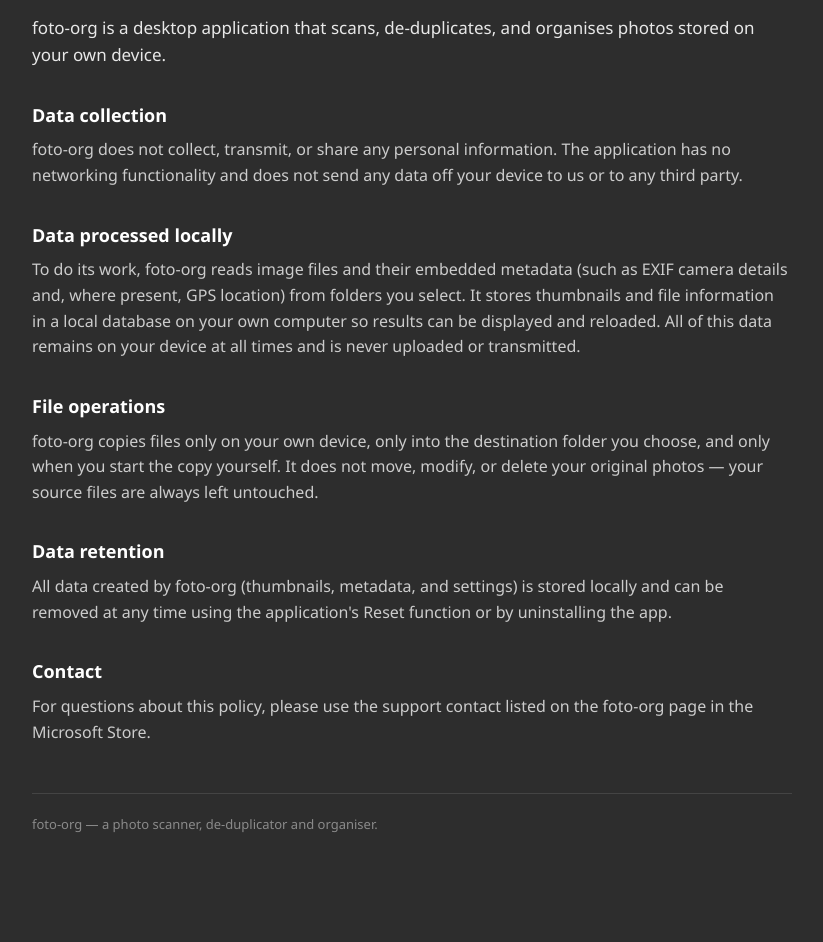
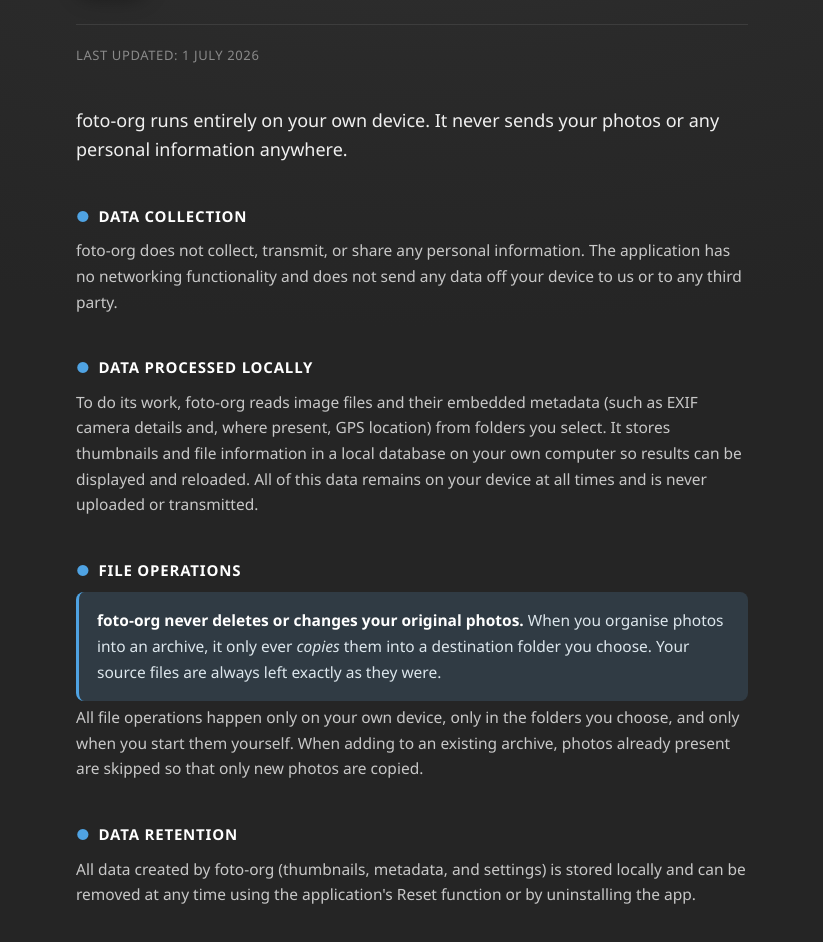
Before and after one commit to leocadle/foto-org-public, a plain HTML site: page privacy.html in a window 1280 px wide. Shown: the part 137-1079 px from the top of the page, without its empty margins (228-1051 px from the left). Before the commit the page ends 1052 px from the top, so only its background shows below. Drawn offline with Linux system fonts and the light colour scheme.

Commit message:
Add files via upload

```diff
--- a/privacy.html
+++ b/privacy.html
@@ -8,109 +8,192 @@
         :root {
             color-scheme: dark;
         }
+        * { box-sizing: border-box; }
         body {
             margin: 0;
             padding: 0;
-            background: #2D2D2D;
+            background:
+                radial-gradient(1200px 600px at 50% -10%, #343434 0%, #2A2A2A 55%, #252525 100%);
             color: #E8E8E8;
             font-family: "Segoe UI", system-ui, -apple-system, sans-serif;
-            line-height: 1.6;
+            line-height: 1.65;
+            -webkit-font-smoothing: antialiased;
         }
         .wrap {
-            max-width: 760px;
+            max-width: 720px;
             margin: 0 auto;
-            padding: 48px 24px 80px;
+            padding: 56px 24px 96px;
         }
-        h1 {
-            font-size: 28px;
-            font-weight: 600;
+
+        /* Header */
+        .header {
+            display: flex;
+            align-items: center;
+            gap: 18px;
+            padding-bottom: 28px;
+            border-bottom: 1px solid #3D3D3D;
+            margin-bottom: 8px;
+        }
+        .badge {
+            flex: 0 0 auto;
+            width: 72px;
+            height: 72px;
+            border-radius: 18px;
+            background: #FFFFFF;
+            display: flex;
+            align-items: center;
+            justify-content: center;
+            box-shadow: 0 6px 20px rgba(0,0,0,0.35);
+        }
+        .badge img {
+            width: 54px;
+            height: 54px;
+            display: block;
+        }
+        .titles h1 {
+            font-size: 30px;
+            font-weight: 650;
             margin: 0 0 4px;
             color: #FFFFFF;
+            letter-spacing: -0.4px;
         }
+        .titles .sub {
+            font-size: 14px;
+            color: #9A9A9A;
+            margin: 0;
+        }
+
         .updated {
-            color: #9A9A9A;
-            font-size: 14px;
-            margin-bottom: 32px;
+            color: #8A8A8A;
+            font-size: 13px;
+            margin: 20px 0 40px;
+            text-transform: uppercase;
+            letter-spacing: 0.6px;
         }
+
+        .lead {
+            color: #F0F0F0;
+            font-size: 18px;
+            line-height: 1.6;
+            margin: 0 0 8px;
+        }
+
         h2 {
-            font-size: 18px;
-            font-weight: 600;
+            font-size: 15px;
+            font-weight: 650;
             color: #FFFFFF;
-            margin: 32px 0 8px;
+            margin: 40px 0 10px;
+            text-transform: uppercase;
+            letter-spacing: 0.8px;
         }
+        h2 .dot {
+            color: #4FA3E3;
+            margin-right: 8px;
+        }
+
         p {
             margin: 0 0 14px;
-            color: #CCCCCC;
+            color: #C8C8C8;
+            font-size: 15.5px;
         }
-        a {
-            color: #4FA3E3;
+
+        .highlight {
+            background: #303B44;
+            border-left: 3px solid #4FA3E3;
+            border-radius: 8px;
+            padding: 16px 18px;
+            margin: 8px 0 4px;
         }
-        .lead {
-            color: #E8E8E8;
-            font-size: 17px;
+        .highlight p { margin: 0; color: #DCE6EC; }
+        .highlight strong { color: #FFFFFF; }
+
+        a { color: #6BB6EC; text-decoration: none; }
+        a:hover { text-decoration: underline; }
+
+        footer {
+            margin-top: 56px;
+            padding-top: 22px;
+            border-top: 1px solid #3D3D3D;
+            color: #7A7A7A;
+            font-size: 13px;
+            display: flex;
+            align-items: center;
+            gap: 10px;
         }
-        footer {
-            margin-top: 48px;
-            padding-top: 20px;
-            border-top: 1px solid #444;
-            color: #8A8A8A;
-            font-size: 13px;
+        footer img {
+            width: 20px; height: 20px; opacity: 0.6;
         }
     </style>
 </head>
 <body>
     <div class="wrap">
-        <h1>foto-org Privacy Policy</h1>
-        <div class="updated">Last updated: 27 June 2026</div>
+
+        <div class="header">
+            <div class="badge">
+                <img src="foto-org_logo.png" alt="foto-org logo">
+            </div>
+            <div class="titles">
+                <h1>Privacy Policy</h1>
+                <p class="sub">foto-org — photo organiser &amp; de-duplicator</p>
+            </div>
+        </div>
+
+        <div class="updated">Last updated: 1 July 2026</div>
 
         <p class="lead">
-            foto-org is a desktop application that scans, de-duplicates,
-            and organises photos stored on your own device.
+            foto-org runs entirely on your own device. It never sends your
+            photos or any personal information anywhere.
         </p>
 
-        <h2>Data collection</h2>
+        <h2><span class="dot">&#9679;</span>Data collection</h2>
         <p>
             foto-org does not collect, transmit, or share any personal
-            information. The application has no networking functionality
-            and does not send any data off your device to us or to any
-            third party.
+            information. The application has no networking functionality and
+            does not send any data off your device to us or to any third party.
         </p>
 
-        <h2>Data processed locally</h2>
+        <h2><span class="dot">&#9679;</span>Data processed locally</h2>
         <p>
             To do its work, foto-org reads image files and their embedded
             metadata (such as EXIF camera details and, where present, GPS
-            location) from folders you select. It stores thumbnails and
-            file information in a local database on your own computer so
-            results can be displayed and reloaded. All of this data
-            remains on your device at all times and is never uploaded or
-            transmitted.
+            location) from folders you select. It stores thumbnails and file
+            information in a local database on your own computer so results can
+            be displayed and reloaded. All of this data remains on your device
+            at all times and is never uploaded or transmitted.
         </p>
 
-        <h2>File operations</h2>
+        <h2><span class="dot">&#9679;</span>File operations</h2>
+        <div class="highlight">
+            <p>
+                <strong>foto-org never deletes or changes your original
+                photos.</strong> When you organise photos into an archive, it
+                only ever <em>copies</em> them into a destination folder you
+                choose. Your source files are always left exactly as they were.
+            </p>
+        </div>
         <p>
-            foto-org copies files only on your own device, only into the
-            destination folder you choose, and only when you start the
-            copy yourself. It does not move, modify, or delete your
-            original photos — your source files are always left untouched.
+            All file operations happen only on your own device, only in the
+            folders you choose, and only when you start them yourself. When
+            adding to an existing archive, photos already present are skipped so
+            that only new photos are copied.
         </p>
 
-        <h2>Data retention</h2>
+        <h2><span class="dot">&#9679;</span>Data retention</h2>
         <p>
-            All data created by foto-org (thumbnails, metadata, and
-            settings) is stored locally and can be removed at any time
-            using the application's Reset function or by uninstalling
-            the app.
+            All data created by foto-org (thumbnails, metadata, and settings) is
+            stored locally and can be removed at any time using the
+            application's Reset function or by uninstalling the app.
         </p>
 
-        <h2>Contact</h2>
+        <h2><span class="dot">&#9679;</span>Contact</h2>
         <p>
-            For questions about this policy, please use the support
-            contact listed on the foto-org page in the Microsoft Store.
+            For questions about this policy, please use the support contact
+            listed on the foto-org page in the Microsoft Store.
         </p>
 
         <footer>
-            foto-org — a photo scanner, de-duplicator and organiser.
+            <img src="foto-org_logo.png" alt="">
+            foto-org — scan, de-duplicate and organise your photos, privately.
         </footer>
     </div>
 </body>
```
Also changed, not shown: foto-org_logo.png (added).
